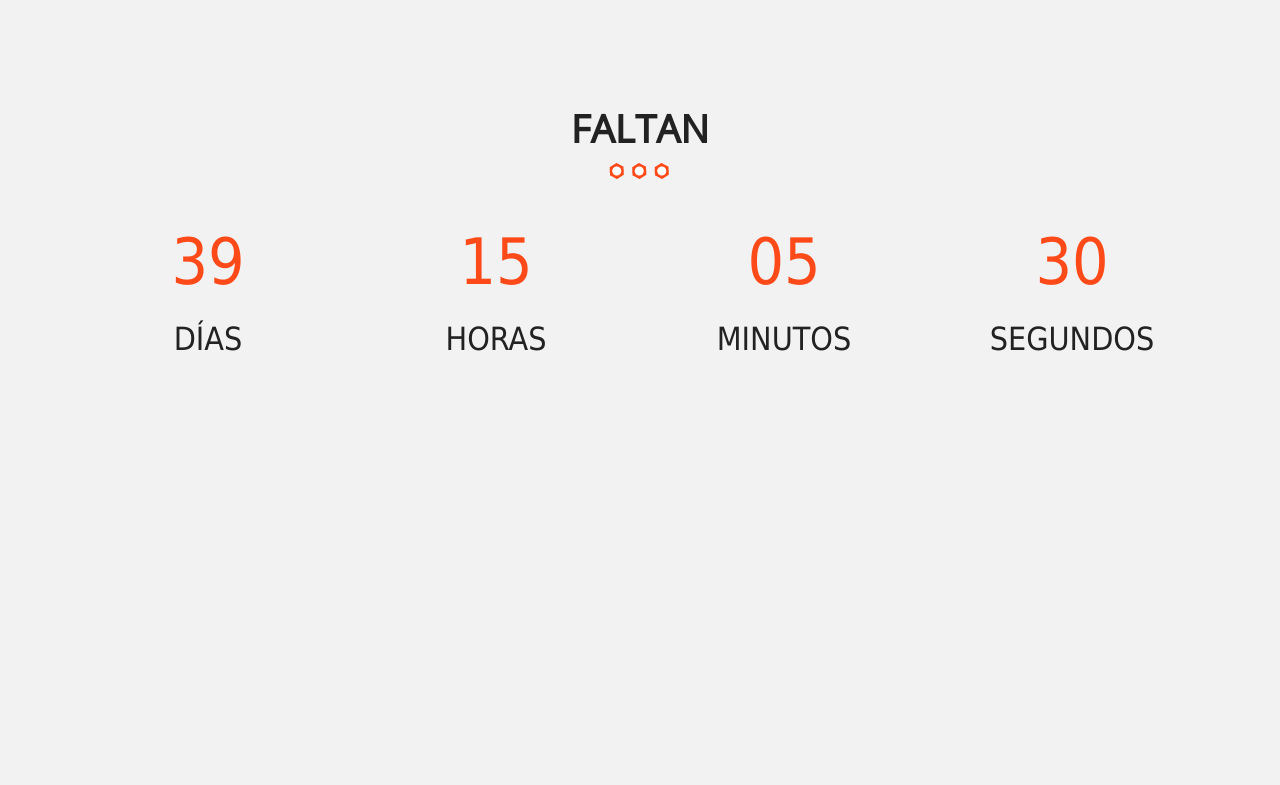
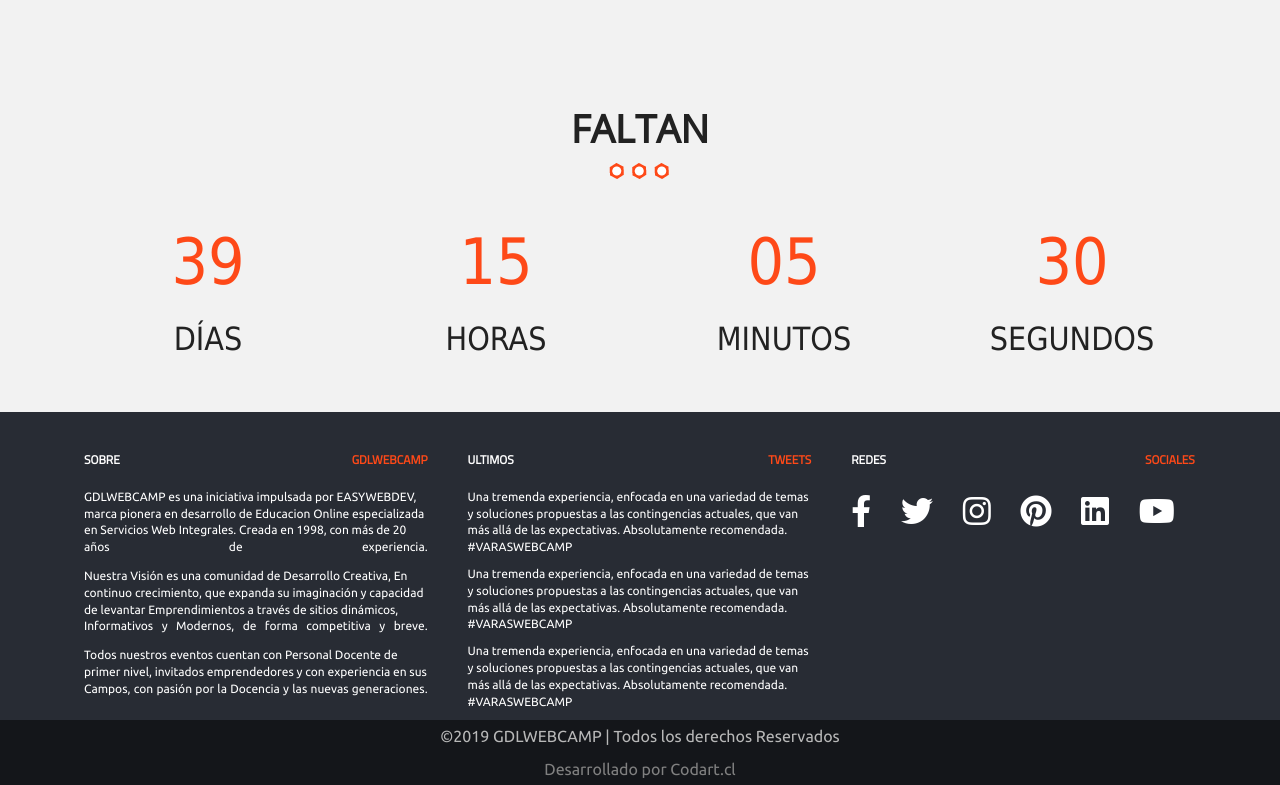
Before and after one commit to Venic3/pvrwebcamp, a plain HTML site: page index.html in a window 1280 px wide. Shown: the part 4966-5751 px from the top of the page. Before the commit the page ends 5358 px from the top, so only its background shows below. Drawn offline with nearby package versions, Linux system fonts and the light colour scheme; files whose address does not match are found by name.

Commit message:
Footer completo Terminado

```diff
--- a/css/main.css
+++ b/css/main.css
@@ -1008,7 +1008,7 @@ div.newsletter .contenido p{
 }
 
 div.newsletter .contenido h3{
-    color:  #b6b6b6;
+    color:  #fcfcfc;
     text-transform: uppercase;
     font-size: 7vw;
     font-weight: 600;
@@ -1016,7 +1016,6 @@ div.newsletter .contenido h3{
 }
 
 /* -- CTA REGRESIVA -- */
-
 div.cuenta-regresiva{
     background-color: #fff ;
 }
@@ -1034,6 +1033,53 @@ div.cuenta-regresiva ul li{
         float: left;
     }
 }
+
+/* -- FOOTER PIE SITIO -- */
+.site-footer{
+    background-color: rgb(40,44,52);
+    padding-top: 40px;
+    margin-top: 20px;
+}
+footer .contenedor > div {
+    color: #ffffff;
+    padding: 0px 20px;
+    font-size: 12px;
+    text-align-last: justify;
+}
+@media (min-width: 768px){
+    footer .contenedor > div {
+        width: 33.3%;
+        float: left;
+    }
+}
+footer h3{
+    color: #fff;
+    text-transform: uppercase;
+    font-family: 'Titillium Web', Tahoma;
+    margin-bottom: 20px;
+}
+footer h3 span{
+    color: #fe4918;
+}
+footer .ultimos-tweets li{
+    margin-bottom: 10px;
+}
+p.copyright{
+    background-color: rgb(20, 22, 26);
+    color:rgb(184, 184, 184);
+    text-align: center;
+    padding: 5px 0;
+    margin: 0;
+}
+p.codart{
+    background-color: rgb(20, 22, 26);;
+    color:rgb(128, 128, 128);
+    padding: 5px 0px;
+    margin: 0;
+    text-align: center;
+}
+
+
 
     /* ....................................................................... */
 
--- a/index.html
+++ b/index.html
@@ -279,6 +279,39 @@
         </div>
     </section>
 
+    <footer class="site-footer">
+        <div class="contenedor clearfix">
+            <div class="footer-informacion">
+                <h3>Sobre <span>GDLWEBCAMP</span></h3>
+                <p>GDLWEBCAMP es una iniciativa impulsada por EASYWEBDEV, marca pionera en desarrollo de Educacion Online especializada en Servicios Web Integrales. Creada en 1998, con más de 20 años de experiencia.</p>
+                <p>Nuestra Visión es una comunidad de Desarrollo Creativa, En continuo crecimiento, que expanda su imaginación y capacidad de levantar Emprendimientos a través de sitios dinámicos, Informativos y Modernos, de forma competitiva y breve.</p>
+                <p>Todos nuestros eventos cuentan con Personal Docente de primer nivel, invitados emprendedores y con experiencia en sus Campos, con pasión por la Docencia y las nuevas generaciones.</p>
+            </div>
+            <div class="ultimos-tweets">
+                <h3>Ultimos <span>TWEETS</span></h3>
+                <ul>
+                    <li>Una tremenda experiencia, enfocada en una variedad de temas y soluciones propuestas a las contingencias actuales, que van más allá de las expectativas. Absolutamente recomendada. #VARASWEBCAMP</li>
+                    <li>Una tremenda experiencia, enfocada en una variedad de temas y soluciones propuestas a las contingencias actuales, que van más allá de las expectativas. Absolutamente recomendada. #VARASWEBCAMP</li>
+                    <li>Una tremenda experiencia, enfocada en una variedad de temas y soluciones propuestas a las contingencias actuales, que van más allá de las expectativas. Absolutamente recomendada. #VARASWEBCAMP</li>
+                </ul>
+            </div>
+            <div class="menu">
+                <h3>Redes <span>SOCIALES</span></h3>
+                <nav class="redes-sociales">
+                    <a href="#"><i class="fab fa-facebook-f"></i></a>
+                    <a href="#"><i class="fab fa-twitter"></i></a>
+                    <a href="#"><i class="fab fa-instagram"></i></a>
+                    <a href="#"><i class="fab fa-pinterest"></i></a>
+                    <a href="#"><i class="fab fa-linkedin"></i></a>
+                    <a href="#"><i class="fab fa-youtube"></i></a>
+                </nav>
+            </div>
+        </div>
+        <p class="copyright">©2019 GDLWEBCAMP  |  Todos los derechos Reservados </p>
+        <p class="codart">Desarrollado por Codart.cl</p>
+    </footer>
+
+
     <!-- APPLICATION CONTENT END -->
 
     <script src="js/vendor/modernizr-3.7.1.min.js"></script>
```
